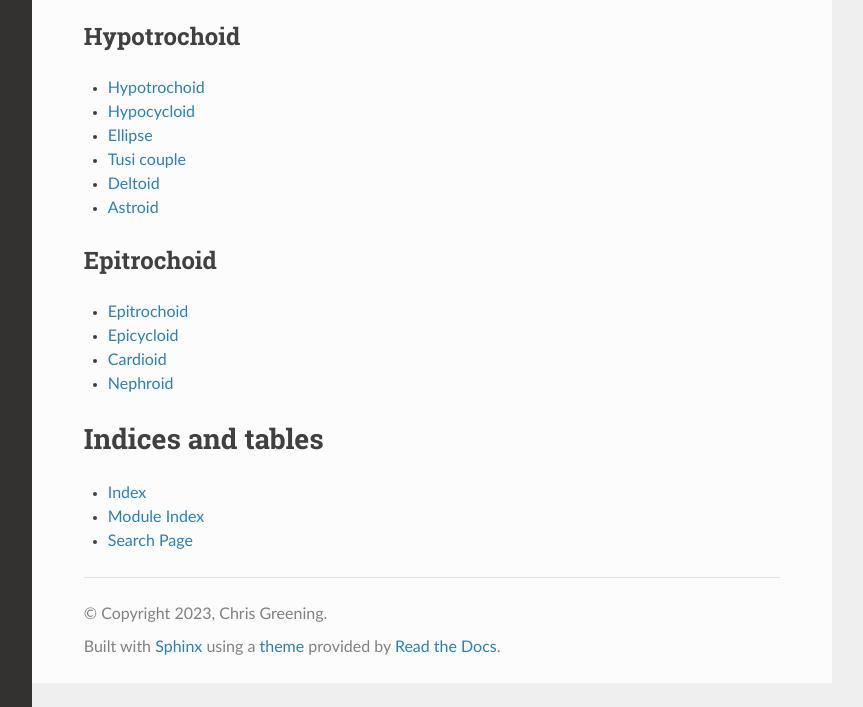
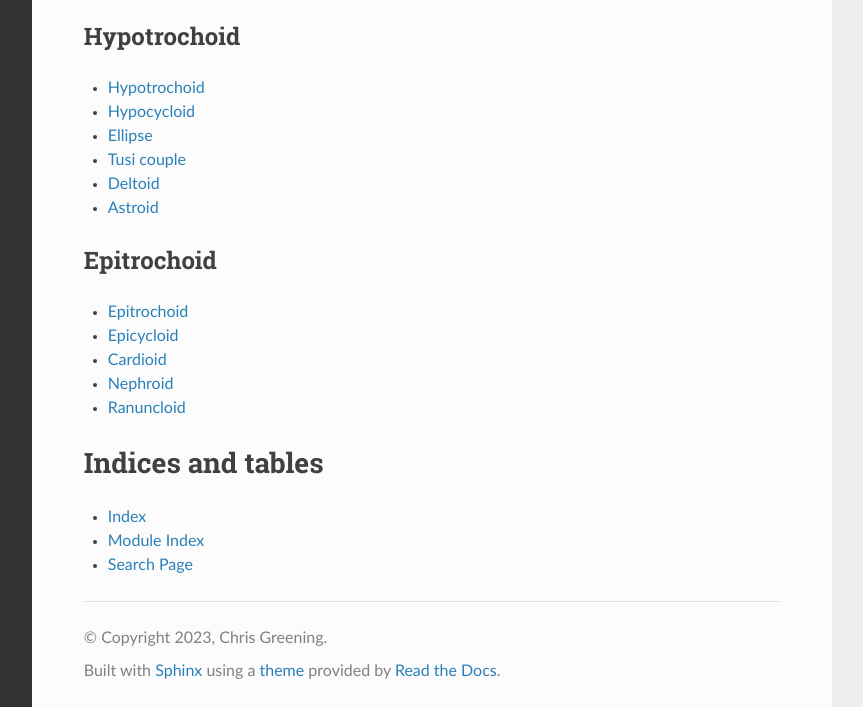
Before and after one commit to chris-greening/spyrograph, a Sphinx documentation site: the page built from docs/index.rst, in a window 1280 px wide and 1043 px high, cut to the strip 336-1043 px from the top of the window. Shown: the whole strip, without its empty margins (268-1131 px from the left). Built offline with Sphinx 7.4.7 and the Read the Docs theme 2.0.0, drawn with Linux system fonts in a browser that asks for light colours.

Commit message:
ADD: added ranuncloid to docs

```diff
--- a/docs/index.rst
+++ b/docs/index.rst
@@ -30,6 +30,7 @@ Epitrochoid
 * :doc:`Epicycloid <source/spyrograph.epicycloid>`
 * :doc:`Cardioid <source/spyrograph.cardioid>`
 * :doc:`Nephroid <source/spyrograph.nephroid>`
+* :doc:`Ranuncloid <source/spyrograph.ranuncloid>`
 
 Indices and tables
 ==================
```
